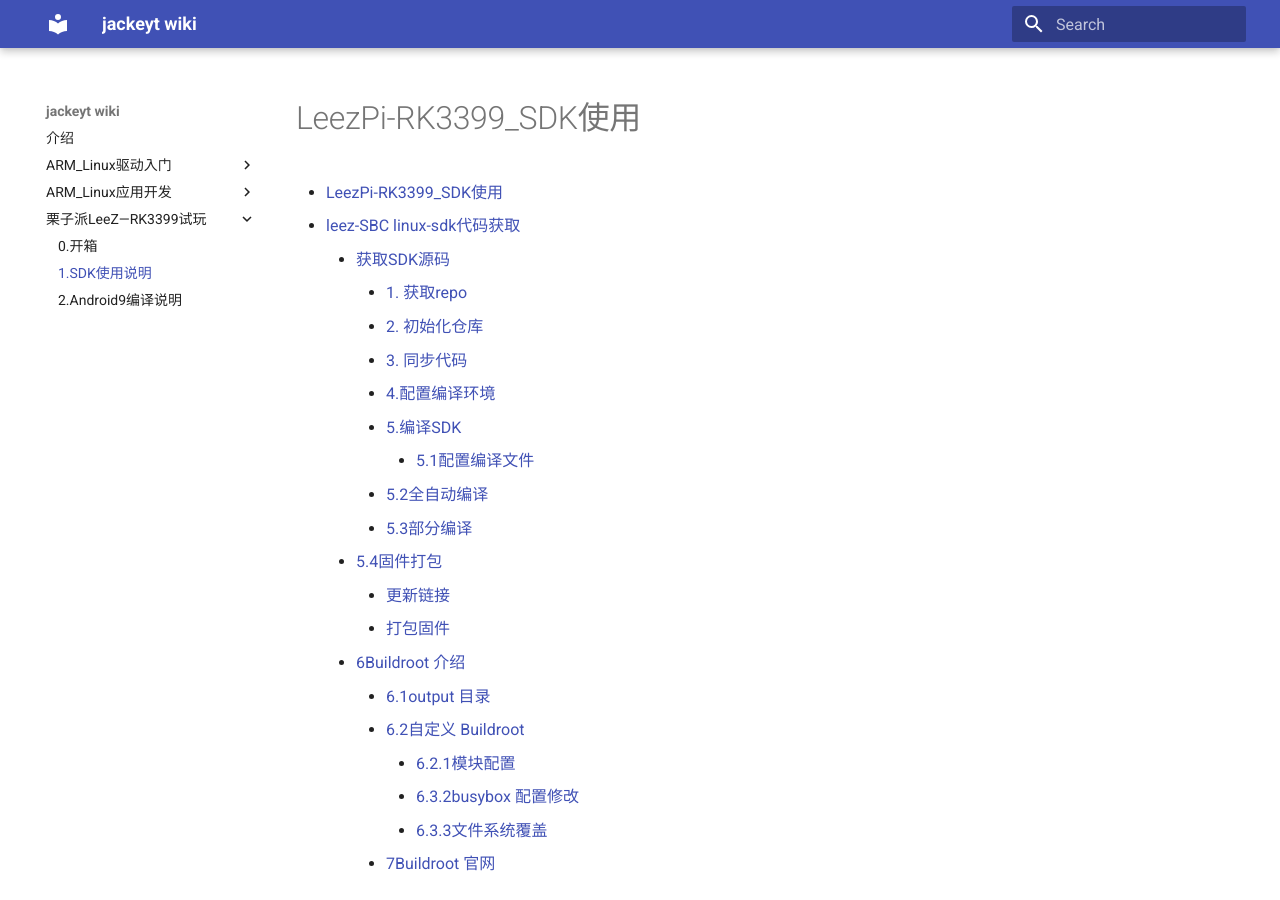
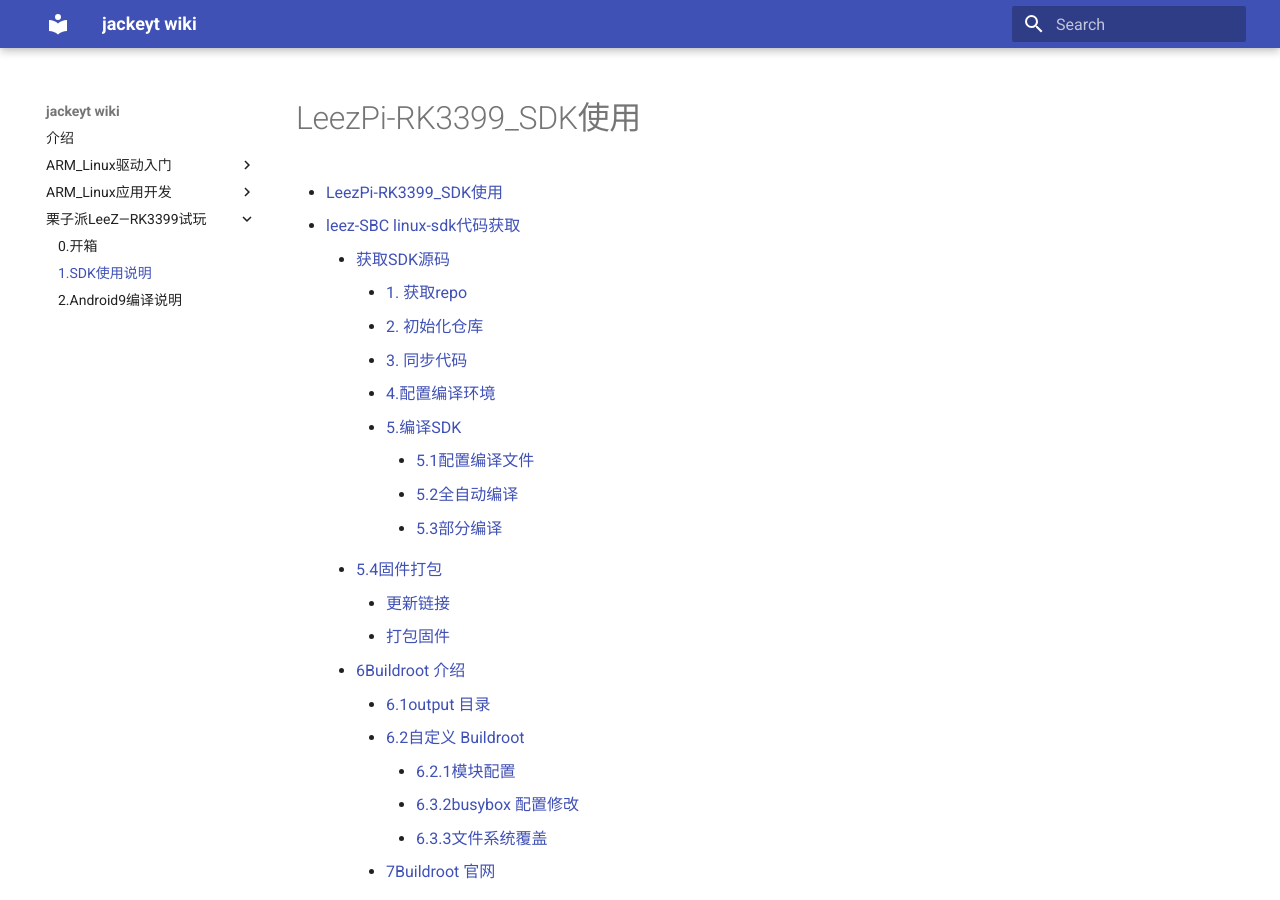
Before and after one commit to jackeyt/my_wiki, an MkDocs documentation site: the page built from docs/LeezPi-RK3399_SDK使用.md, in a window 1280 px wide and 900 px high. Built offline with MkDocs 1.6.1 and Material for MkDocs 9.7.7, drawn with Linux system fonts in a browser that asks for light colours.

```diff
--- a/docs/LeezPi-RK3399_SDK使用.md
+++ b/docs/LeezPi-RK3399_SDK使用.md
@@ -165,7 +165,7 @@ export RK_ROOTFS_IMG=buildroot/output/$RK_CFG_BUILDROOT/images/rootfs.$RK_ROOTFS
 
 执行编译命令时，将会根据`.mk`文件进行编译。
 
-### 5.2全自动编译
+#### 5.2全自动编译
 
 全自动编译会编译并打包固件`update.img`，生成固件目录`rockdev/`：
 
@@ -174,7 +174,7 @@ export RK_ROOTFS_IMG=buildroot/output/$RK_CFG_BUILDROOT/images/rootfs.$RK_ROOTFS
 
 ~~~
 
-### 5.3部分编译
+#### 5.3部分编译
 
 *   编译 kernel
 
```
